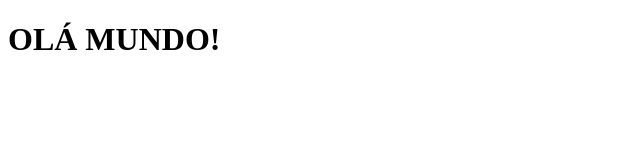
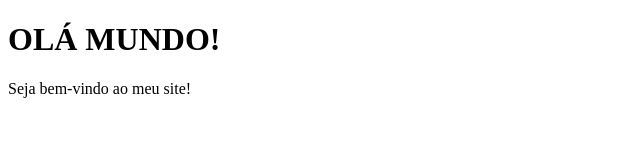
Before and after one commit to enzoanjolimornelas-commits/teste, a plain HTML site: page index.html in a window 1280 px wide. Shown: the whole page, without its empty margins (0-640 px from the left). Drawn offline with Linux system fonts and the light colour scheme.

Commit message:
paragrafo

```diff
--- a/index.html
+++ b/index.html
@@ -7,5 +7,6 @@
 </head>
 <body>
     <h1>OLÁ MUNDO!</h1>
+    <p>Seja bem-vindo ao meu site!</p>
 </body>
 </html>
```
